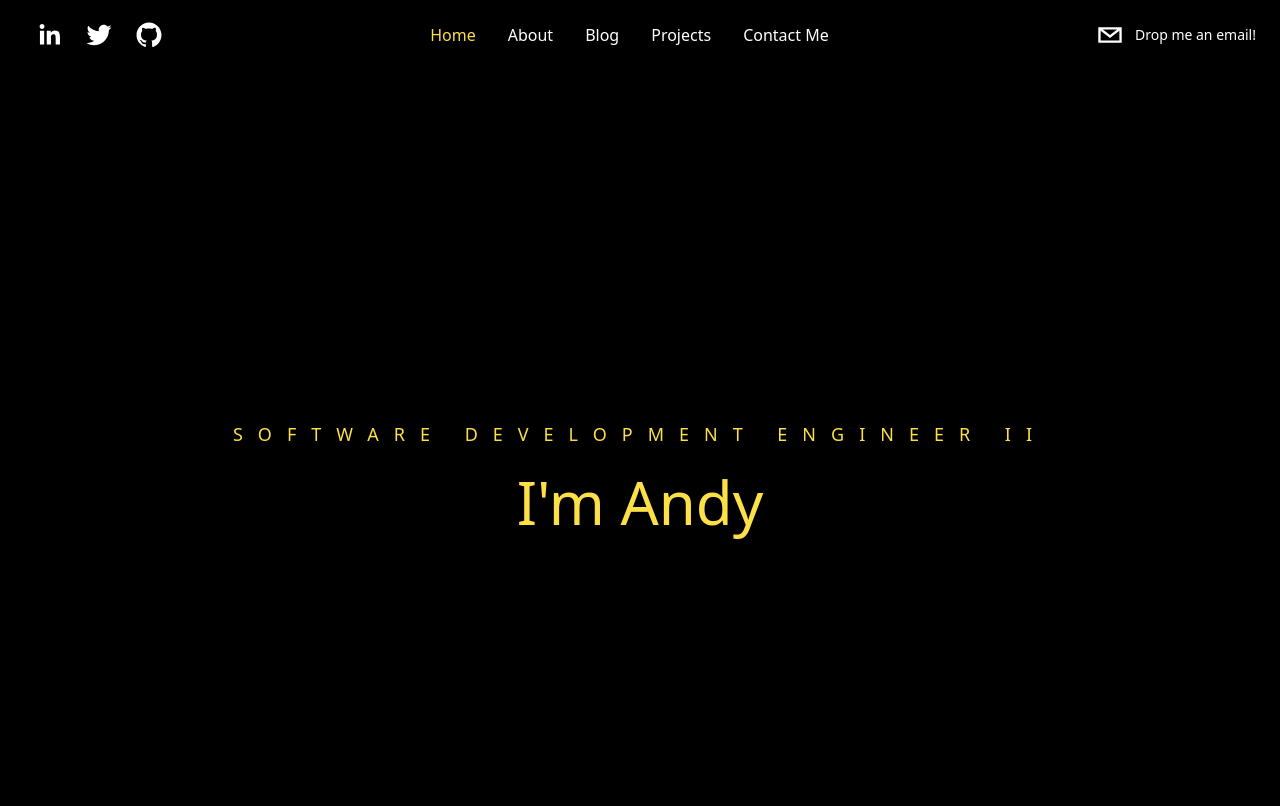
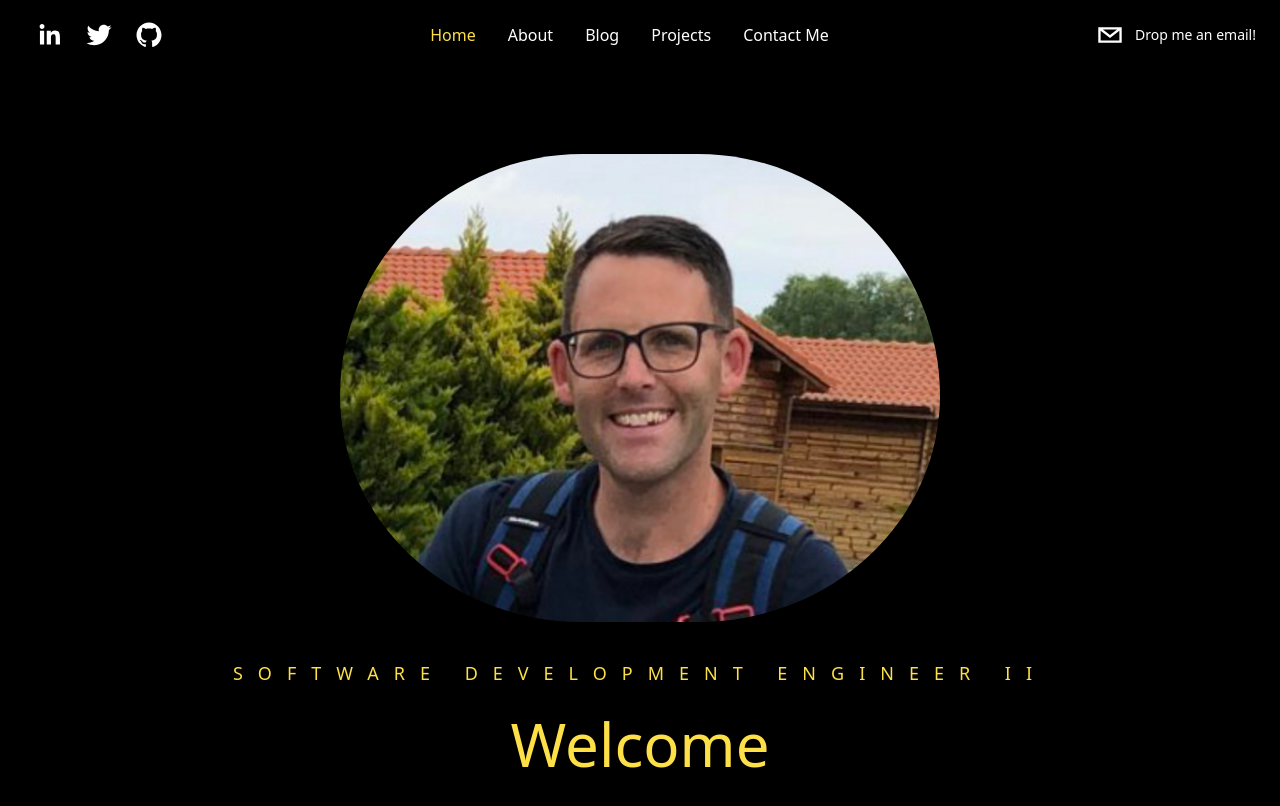
Before and after one commit to AndyMarriottCoder/MyPortfolio, a Next.js app: page / in a window 1280 px wide. Shown: the top 806 px of the page. Built offline with nearby package versions, Linux system fonts and the light colour scheme.

Commit message:
Added profile picture and modified text

```diff
--- a/components/Intro.tsx
+++ b/components/Intro.tsx
@@ -1,26 +1,26 @@
 import React from 'react'
 import Link from 'next/link';
 import { useTypewriter } from 'react-simple-typewriter';
-// import myImage from '../images/PhotoOfMe.png';
-// import myImage from 'next/image';
+import profilePic from '../images/PhotoOfMe.png';
+import Image from 'next/image';
 
 type Props = {}
 
 // Function displaying the TypeWriter functions
 export default function Intro({}: Props) {
   const [text] = useTypewriter({
-    words: ['Welcome To My Portfolio', 'I\'m Andy Marriott'],
+    words: ['Welcome To My Portfolio!'],
     loop: 5,
     typeSpeed: 100,
     delaySpeed: 1000,
-    onLoopDone: () => console.log('loop completed after 5 runs.')
+    onLoopDone: () => console.log('loop completed after 10 runs.')
   });
 
   // Styling of the font and the buttons
   return (
     <div className="bg-black text-yellow-300 h-screen flex flex-col items-center justify-center text-center overflow-hidden">
-    {/* <img className="relative rounded-full h-40 w-50 mx-auto pb-4" src={myImage.src} /> */}
-    <h2 className="text-lg uppercase text-yellow-300 pb-6 pt-6 tracking-[15px]">
+    <Image className="rounded-full pb-4" src={profilePic} alt="Profile Picture" width={600} height={600}/>
+    <h2 className="animate-bounce text-lg uppercase text-yellow-300 pb-6 pt-6 tracking-[15px]">
     Software Development Engineer II
     </h2>
     <h1 className="lg:text-6xl px-10">
--- a/pages/Header2.tsx
+++ b/pages/Header2.tsx
@@ -1,5 +1,6 @@
 import React from 'react'
 import { SocialIcon } from 'react-social-icons';
+import Link from 'next/link'
 
 // Function to link up mail image to email address
 function mailto(){
@@ -44,10 +45,10 @@ function Header2() {
                 <div className="hidden justify-between items-center w-full lg:flex lg:w-auto lg:order-1" id="mobile-menu-2">
                     <ul className="flex flex-col mt-4 font-medium lg:flex-row lg:space-x-8 lg:mt-0">
                         <li>
-                            <a href="#" className="block py-2 pr-4 pl-3 text-white rounded lg:bg-transparent lg:text-yellow-300 lg:p-0 dark:text-white" aria-current="page">Home</a>
+                            <Link href="/" className="block py-2 pr-4 pl-3 text-white rounded lg:bg-transparent lg:text-yellow-300 lg:p-0 dark:text-white" aria-current="page">Home</Link>
                         </li>
                         <li>
-                            <a href="#" className="block py-2 pr-4 pl-3 text-white border-b border-gray-100 hover:bg-gray-50 lg:hover:bg-transparent lg:border-0 lg:hover:text-blue-700 lg:p-0 dark:text-gray-400 lg:dark:hover:text-white dark:hover:bg-gray-700 dark:hover:text-white lg:dark:hover:bg-transparent dark:border-gray-700">About</a>
+                            <Link href="/about" className="block py-2 pr-4 pl-3 text-white border-b border-gray-100 hover:bg-gray-50 lg:hover:bg-transparent lg:border-0 lg:hover:text-blue-700 lg:p-0 dark:text-gray-400 lg:dark:hover:text-white dark:hover:bg-gray-700 dark:hover:text-white lg:dark:hover:bg-transparent dark:border-gray-700">About</Link>
                         </li>
                         <li>
                             <a href="#" className="block py-2 pr-4 pl-3 text-white border-b border-gray-100 hover:bg-gray-50 lg:hover:bg-transparent lg:border-0 lg:hover:text-blue-700 lg:p-0 dark:text-gray-400 lg:dark:hover:text-white dark:hover:bg-gray-700 dark:hover:text-white lg:dark:hover:bg-transparent dark:border-gray-700">Blog</a>
```
